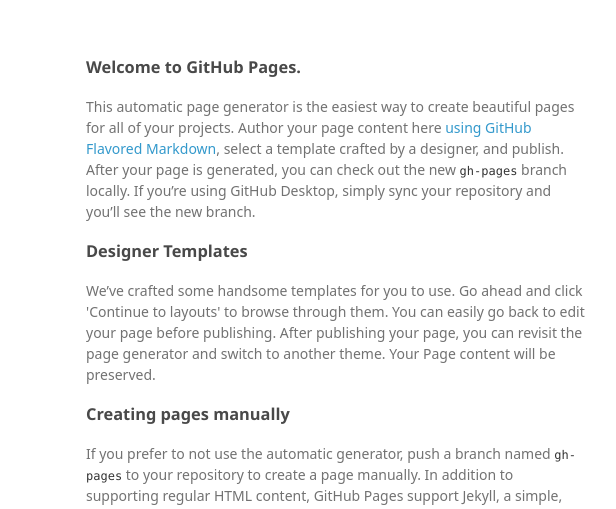
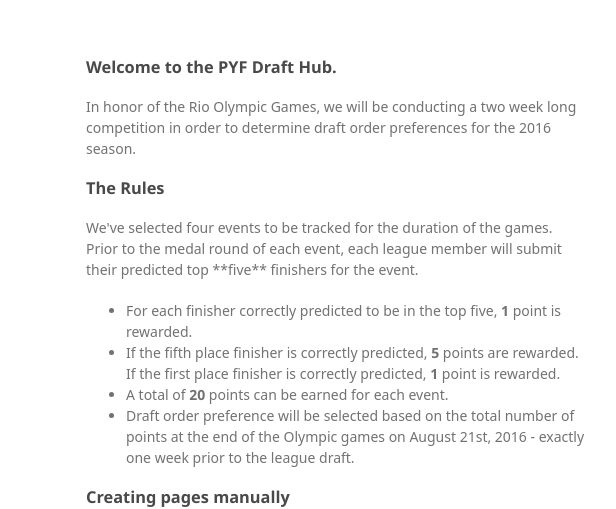
Before and after one commit to pyfleague/pyfleague.github.io, a plain HTML site: page index.html in a window 1280 px wide. Shown: the top 509 px of the page, 484-1100 px from the left. Drawn offline with Linux system fonts and the light colour scheme; a web font is replaced by a local one.

Commit message:
Added text

```diff
--- a/index.html
+++ b/index.html
@@ -21,14 +21,19 @@
       </header>
       <section>
         <h3>
-<a id="welcome-to-github-pages" class="anchor" href="#welcome-to-github-pages" aria-hidden="true"><span aria-hidden="true" class="octicon octicon-link"></span></a>Welcome to GitHub Pages.</h3>
+<a id="welcome-to-github-pages" class="anchor" href="#welcome-to-github-pages" aria-hidden="true"><span aria-hidden="true" class="octicon octicon-link"></span></a>Welcome to the PYF Draft Hub.</h3>
 
-<p>This automatic page generator is the easiest way to create beautiful pages for all of your projects. Author your page content here <a href="https://guides.github.com/features/mastering-markdown/">using GitHub Flavored Markdown</a>, select a template crafted by a designer, and publish. After your page is generated, you can check out the new <code>gh-pages</code> branch locally. If you’re using GitHub Desktop, simply sync your repository and you’ll see the new branch.</p>
+<p>In honor of the Rio Olympic Games, we will be conducting a two week long competition in order to determine draft order preferences for the 2016 season.</p>
+<h3>
+<a id="designer-templates" class="anchor" href="#designer-templates" aria-hidden="true"><span aria-hidden="true" class="octicon octicon-link"></span></a>The Rules</h3>
 
-<h3>
-<a id="designer-templates" class="anchor" href="#designer-templates" aria-hidden="true"><span aria-hidden="true" class="octicon octicon-link"></span></a>Designer Templates</h3>
-
-<p>We’ve crafted some handsome templates for you to use. Go ahead and click 'Continue to layouts' to browse through them. You can easily go back to edit your page before publishing. After publishing your page, you can revisit the page generator and switch to another theme. Your Page content will be preserved.</p>
+<p>We've selected four events to be tracked for the duration of the games. Prior to the medal round of each event, each league member will submit their predicted top **five** finishers for the event.</p>
+<ul>
+  <li>For each finisher correctly predicted to be in the top five, <b>1</b> point is rewarded.</li>
+  <li>If the fifth place finisher is correctly predicted, <b>5</b> points are rewarded. If the first place finisher is correctly predicted, <b>1</b> point is rewarded.</li>
+  <li>A total of <b>20</b> points can be earned for each event.</li></li>
+  <li>Draft order preference will be selected based on the total number of points at the end of the Olympic games on August 21st, 2016 - exactly one week prior to the league draft.</li>
+</ul>
 
 <h3>
 <a id="creating-pages-manually" class="anchor" href="#creating-pages-manually" aria-hidden="true"><span aria-hidden="true" class="octicon octicon-link"></span></a>Creating pages manually</h3>
```
